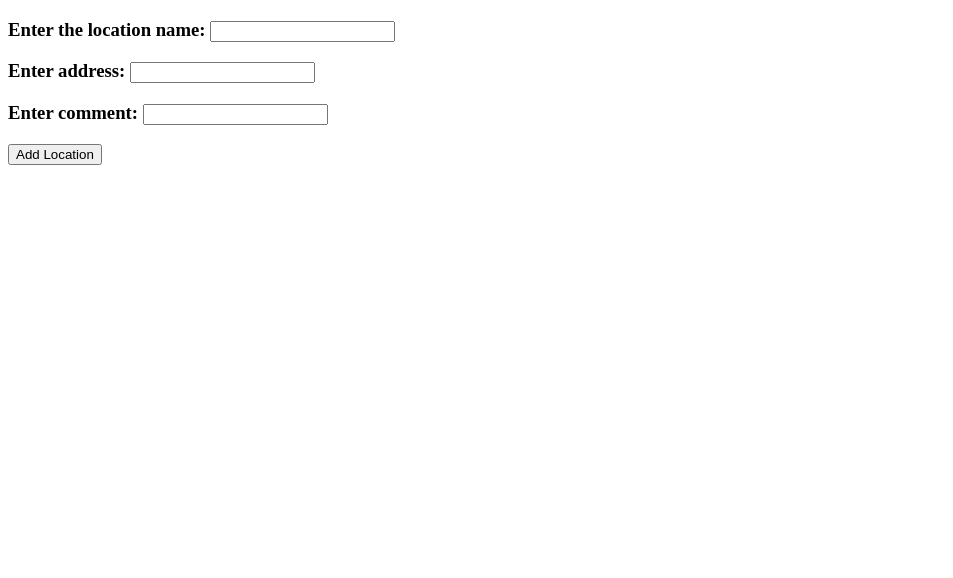
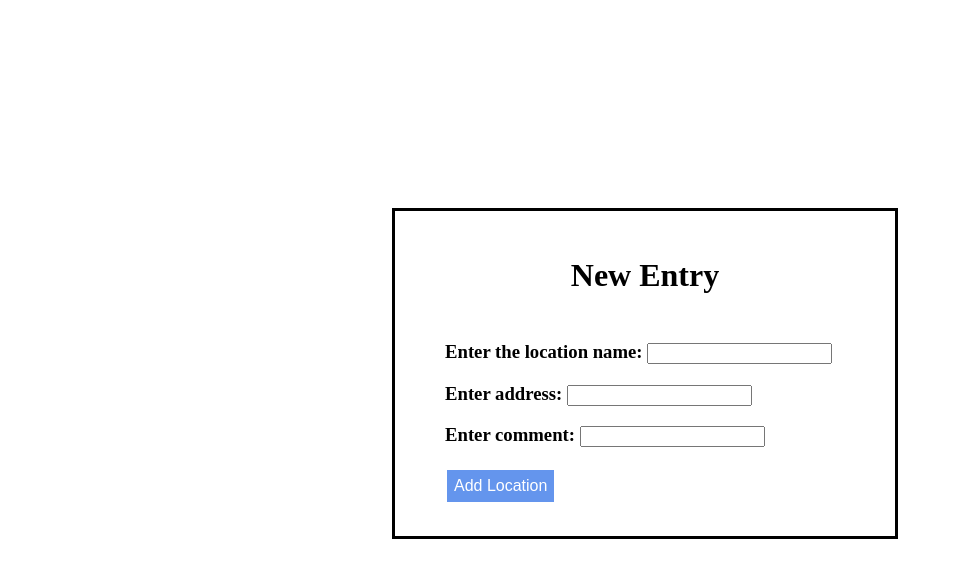
Before and after one commit to cyberay01/REVnet, a Python web app: template templates/locations.html in a window 1280 px wide. Shown: the top 578 px of the page, without its empty margins (0-953 px from the left). Run offline with Jinja, Linux system fonts and the light colour scheme; the template is opened without the code that fills it, so the values that code supplies are empty.

Commit message:
Please ignore this

```diff
--- a/scripts/search.js
+++ b/scripts/search.js
@@ -2,7 +2,7 @@
 function initMap() {
         var map = new google.maps.Map(document.getElementById('map'), {
           center: {lat: -34.397, lng: 150.644},
-          zoom: 6,
+          zoom: 15,
 		  mapTypeId: google.maps.MapTypeId.ROADMAP
         });
         var infoWindow = new google.maps.InfoWindow({map: map});
--- /dev/null
+++ b/styles/locations.css
@@ -0,0 +1,44 @@
+body {
+  border-style: solid;
+  width: 400px;
+  height: 250px;
+  padding-left: 50px;
+  padding-right: 50px;
+  padding-top: 25px;
+  padding-bottom: 50px;
+  position: absolute;
+  top: 25%;
+  left: 30%;
+}
+
+h1 {
+  text-align: center;
+  padding-bottom: 25px;
+}
+
+#submitbutton {
+    background-color: cornflowerblue; /* Green */
+    border: none;
+    color: white;
+    padding: 16px 32px;
+    text-align: center;
+    text-decoration: none;
+    display: inline-block;
+    font-size: 16px;
+    margin: 4px 2px;
+    -webkit-transition-duration: 0.4s; /* Safari */
+    transition-duration: 0.4s;
+    cursor: pointer;
+    padding: 5px 5px;
+}
+
+#submitbutton {
+    background-color: cornflowerblue;
+    color: white;
+    border: 2px solid cornflowerblue;
+}
+
+#submitbutton:hover {
+    background-color: white;
+    color: grey;
+}
--- a/templates/locations.html
+++ b/templates/locations.html
@@ -2,13 +2,15 @@
 <html>
     <head>
         <title>REV NET Locations</title>
+        <link rel="stylesheet" href="/styles/locations.css">
     </head>
     <body>
+      <h1>New Entry</h1>
         <form method="POST">
             <h3>Enter the location name: <input name="host_name"></h3>
             <h3>Enter address: <input name="address"></h3>
             <h3>Enter comment: <input name="comment"></h3>
-            <input type="submit" value="Add Location">
+            <input id='submitbutton' type="submit" value="Add Location">
         </form>
     </body>
 </html>
```
Also changed, not shown: styles/map.css (+18 -0 lines), styles/style.css (+19 -14 lines).
